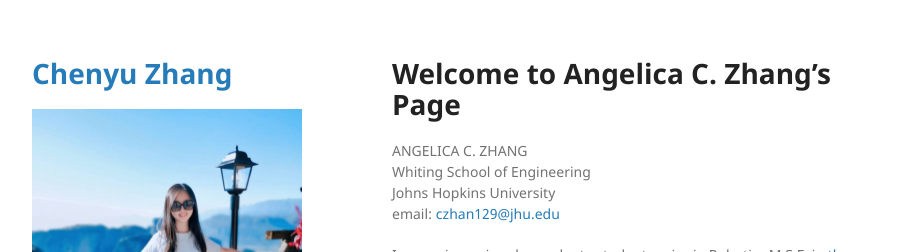
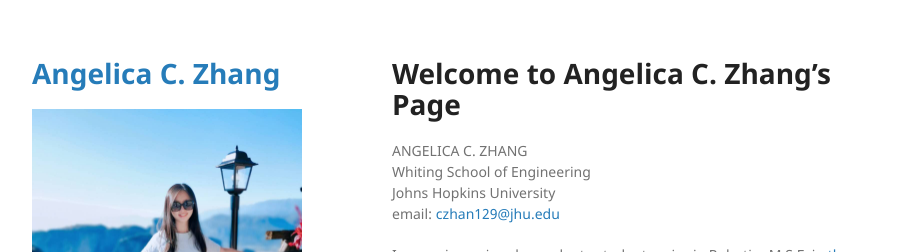
Before and after one commit to AngelicaZ/angelicaz.github.io, a Jekyll site: the page built from index.md, in a window 1280 px wide. Shown: the top 252 px of the page, without its empty margins (178-1101 px from the left). Built offline with Jekyll 4.4.1, drawn with Linux system fonts in a browser that asks for light colours; our own code applies the rules of GitHub Pages for plain Markdown files.

Commit message:
Update _config.yml

```diff
--- a/_config.yml
+++ b/_config.yml
@@ -1,4 +1,4 @@
-title: Chenyu Zhang
+title: Angelica C. Zhang
 logo: /assets/img/personal_picture.jpg
 description: The shortest answer is doing.
 show_downloads: false
```
